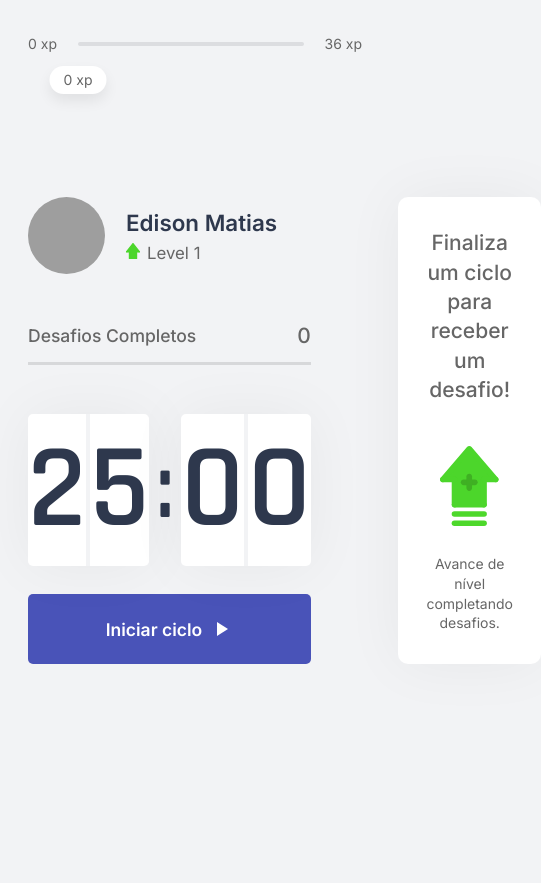
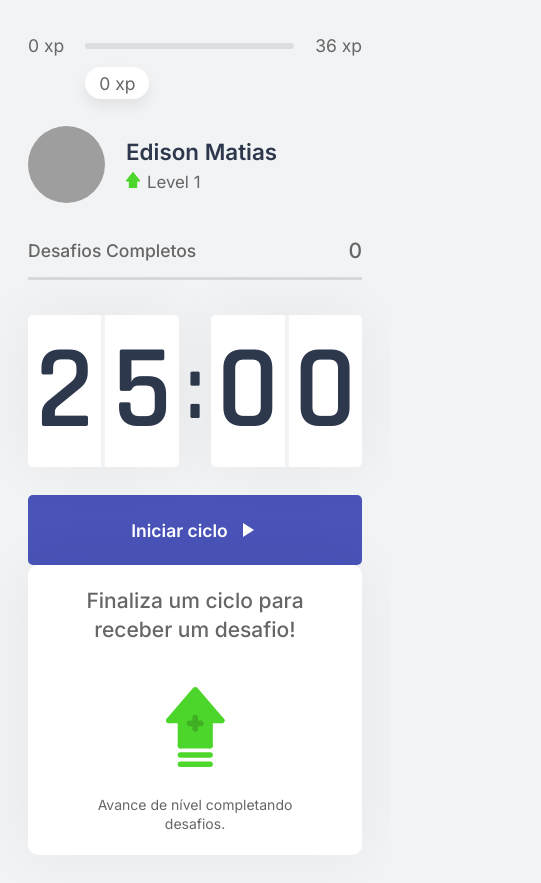
Before and after one commit to ej0733/Moove.it, a Next.js app: page / in a window 390 px wide. Shown: the whole page, 541 px wide, since content can reach past the window. Before the commit the page ends 844 px from the top, so only its background shows below. Built offline with nearby package versions, Linux system fonts and the light colour scheme; grey boxes are pictures that could not be loaded.

Commit message:
modified mobile layout

```diff
--- a/src/styles/components/ChallengeBox.module.css
+++ b/src/styles/components/ChallengeBox.module.css
@@ -1,10 +1,19 @@
+@media (max-width: 720px) {
+  .challengeBoxContainer {
+    margin-bottom: 2rem;
+  }
+  .challengeActive main {
+    margin: 2rem 0;
+  }
+}
+
 .challengeBoxContainer {
   height: 100%;
 
   background-color: var(--white);
   border-radius: 10px;
   box-shadow: 0px 0px 60px rgba(0, 0, 0, 0.05);
-  padding:  1.5rem 2rem;
+  padding:  1.5rem;
 
   display: flex;
   flex-direction: column;
--- a/src/styles/components/CompletedChallenges.module.css
+++ b/src/styles/components/CompletedChallenges.module.css
@@ -17,3 +17,9 @@
 .completedChallengesContainer span:last-child{
   font-size: 1.5rem;
 }
+
+@media(max-width: 720px) {
+  .completedChallengesContainer {
+    margin: 2.5rem 0;
+  }
+}
--- a/src/styles/components/ExperienceBar.module.css
+++ b/src/styles/components/ExperienceBar.module.css
@@ -4,22 +4,21 @@
 }
 
 .experienceBar span {
-  font-size: 1rem;
-
+  font-size: 1.25rem;
 }
 
 .experienceBar > div {
   flex: 1;
-  height: 4px;
-  border-radius: 4px;
+  height: 6px;
+  border-radius: 6px;
   background-color: var(--gray-line);
   margin: 0 1.5rem;
   position: relative;
 }
 
 .experienceBar > div > div {
-  height: 4px;
-  border-radius: 4px;
+  height: 6px;
+  border-radius: 6px;
   background-color: var(--green);
 }
 
@@ -32,5 +31,11 @@ span.currentExperience {
   box-shadow: 0 7px 14px rgba(0, 0, 0, 0.075);
 
   padding: 0.4rem 1rem;
-  border-radius: 1rem;
+  border-radius: 2rem;
 }
+
+@media(max-width: 720px){
+  span.currentExperience {
+    position: relative;
+  }
+}
--- a/src/styles/components/LevelUpModal.module.css
+++ b/src/styles/components/LevelUpModal.module.css
@@ -1,3 +1,9 @@
+@media(max-width: 720px) {
+  .container {
+    margin: 0 1rem;
+  }
+}
+
 .overlay {
   background-color: rgba(242, 243, 245, 0.8);
   position: fixed;
--- a/src/styles/global.css
+++ b/src/styles/global.css
@@ -28,6 +28,9 @@
     html {
         font-size: 87.5%;
     }
+    body {
+        display: flex;
+    }
 }
 
 body {
--- a/src/styles/pages/Home.module.css
+++ b/src/styles/pages/Home.module.css
@@ -16,3 +16,9 @@
   gap: 6.25rem;
   align-content: center;
 }
+
+@media(max-width: 720px){
+  .container section {
+    display: block;
+  }
+}
--- a/src/styles/pages/Profile.module.css
+++ b/src/styles/pages/Profile.module.css
@@ -1,3 +1,9 @@
+@media(max-width: 720px) {
+  .profileContainer {
+    margin-top: 5rem;
+  }
+}
+
 .profileContainer {
   display: flex;
   align-items: center;
```
